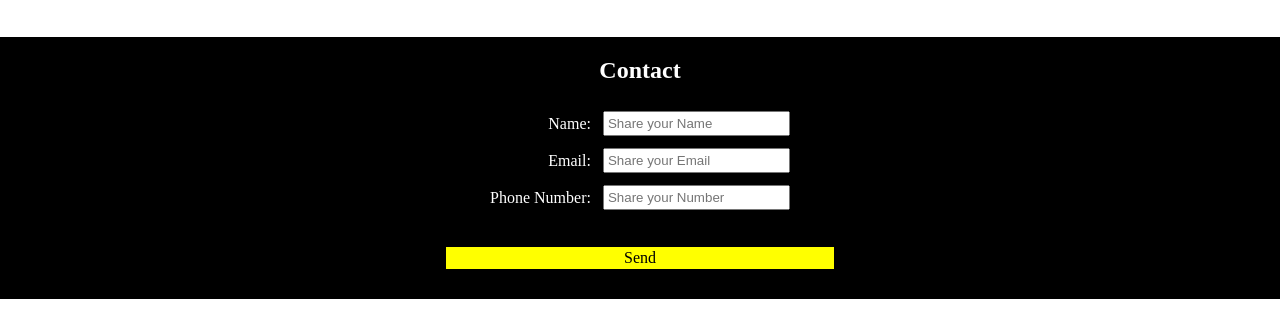
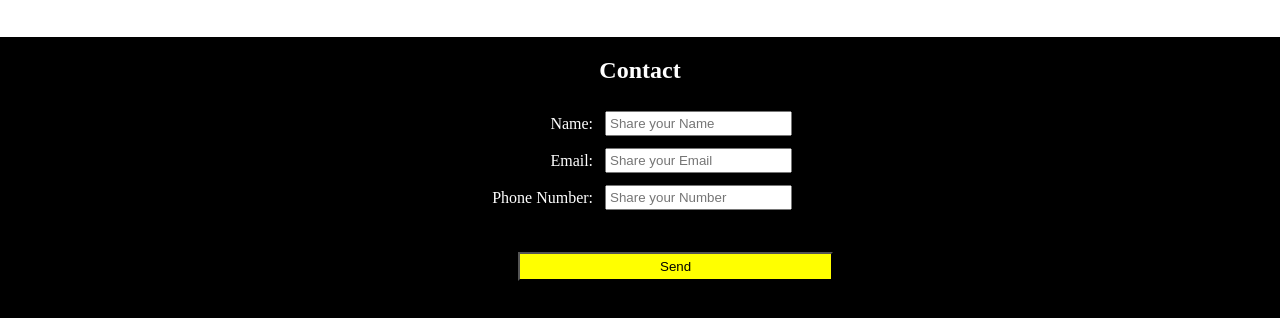
Before and after one commit to gsurend4/Web-Development, a plain HTML site: page Reester-CSS/Reester.html in a window 1280 px wide. Shown: the part 551-869 px from the top of the page. Drawn offline with Linux system fonts and the light colour scheme.

Commit message:
Add files via upload

```diff
--- a/Reester-CSS/Reestar-style.css
+++ b/Reester-CSS/Reestar-style.css
@@ -87,8 +87,8 @@ td{
 .send{
     background-color: yellow;
     color: black;
-    width: 30%;
-    padding: 2px;
+    width: 300%;
+    padding: 5px;
     display: inline-block;
     margin: 30px;
 }
--- a/Reester-CSS/Reester.html
+++ b/Reester-CSS/Reester.html
@@ -61,15 +61,17 @@
                 </tr>
                 <tr style="padding: 20px;">
                     <td>Email:</td>
-                    <td><input type="text" placeholder="Share your Email" style="padding: 3px;"></td>
+                    <td><input type="email" placeholder="Share your Email" style="padding: 3px;"></td>
                 </tr>
                 <tr style="padding: 20px;">
                     <td>Phone Number:</td>
-                    <td><input type="text" placeholder="Share your Number" style="padding: 3px;"></td>
+                    <td><input type="number" placeholder="Share your Number" style="padding: 3px;"></td>
+                </tr>
+                <tr>
+                    <td><button class="send" type="submit" value="CSS">Send</button></td>
                 </tr>
             </table>
         </form>
-        <p class="send">Send</p>
     </div>
 </body>
 </html>
```
